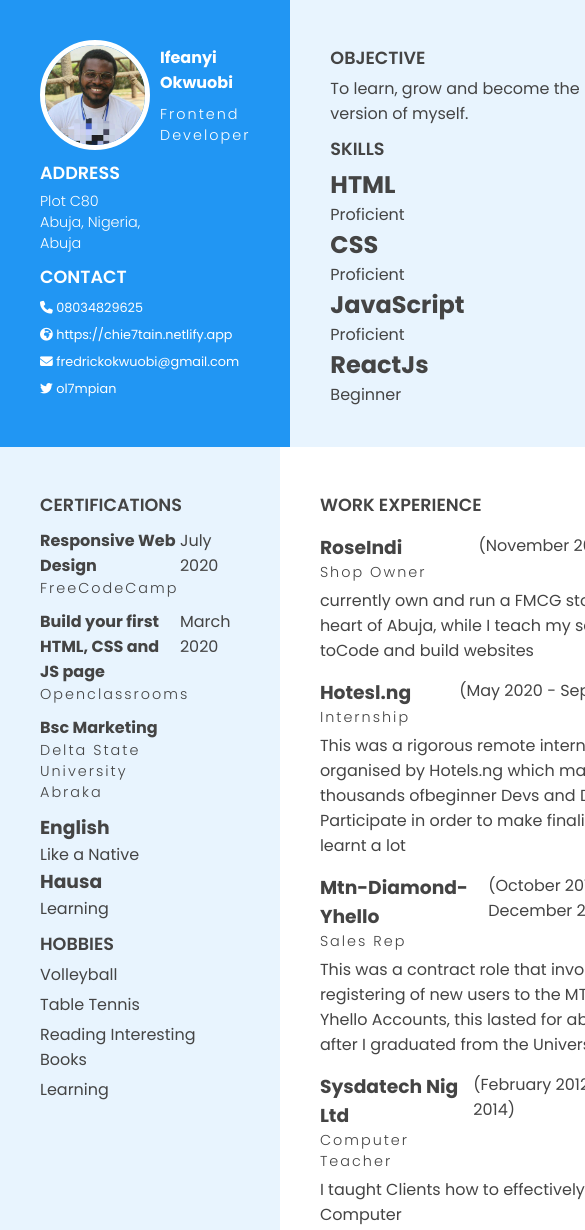
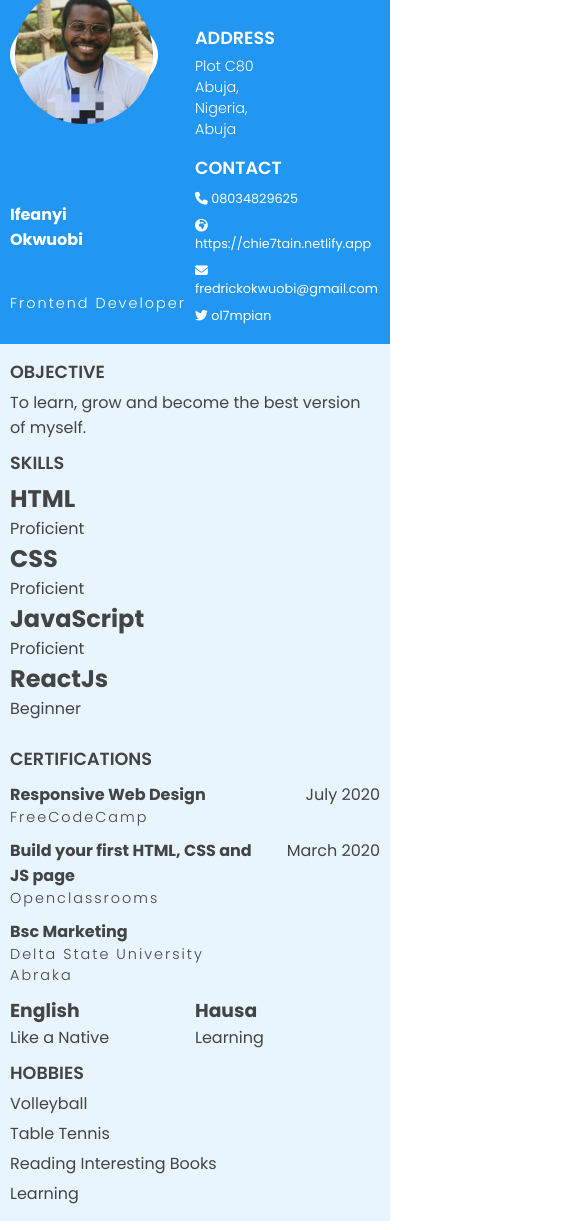
Before and after one commit to chie7tain/zur-portfolio-task, a plain HTML site: page index.html in a window 390 px wide. Shown: the top 1230 px of the page, 585 px wide, since content can reach past the window. Drawn offline with Linux system fonts and the light colour scheme.

Commit message:
complet responsive for now

```diff
--- a/index.html
+++ b/index.html
@@ -14,6 +14,9 @@
         <!-- end of fonts -->
     <!-- styles -->
     <link rel="stylesheet" href="styles.css">
+    <link rel="stylesheet" href="./responsiveStyles/desktop.css">
+    <link rel="stylesheet" href="./responsiveStyles/tablet.css">
+    <link rel="stylesheet" href="./responsiveStyles/mobile.css">
     <!-- end of styles -->
   </head>
   <body>
--- a/responsiveStyles/desktop.css
+++ b/responsiveStyles/desktop.css
@@ -0,0 +1,151 @@
+
+/* styles for user-profile-user-objective-container */
+.user-profile-user-objective-container{
+  width:100%;
+  display:grid;
+  grid-template-columns:1fr 2fr;
+  grid-template-areas: "user-profile user-objective";
+}
+/* user profile container */
+.user-profile-container{
+  background-color:var(--main-light-blue);
+  grid-area: user-profile;
+  padding: 40px;
+  color:var(--main-white);
+}
+.user-avatar-user-name-role-title-container{
+  display:flex;
+}
+.user-avatar-container{
+  margin-right: 10px;
+  display: flex;
+  align-items: center;
+  justify-content: center;
+  border:5px solid var(--main-white);
+  border-radius: 50%;
+  -webkit-border-radius: 50%;
+  -moz-border-radius: 50%;
+  -ms-border-radius: 50%;
+  -o-border-radius: 50%;
+}
+.user-avatar{
+  width:100px;
+  border-radius: inherit;
+  -webkit-border-radius: inherit;
+  -moz-border-radius: inherit;
+  -ms-border-radius: inherit;
+  -o-border-radius: inherit;
+}
+.user-name-role-title-container{
+  display: flex;
+  flex-direction: column;
+  justify-content:space-around;
+}
+.user-name-container{
+  width:50%;
+}
+.user-name{
+  font-size: 1em;
+}
+.role-title{
+  font-weight: 300;
+  font-size: .9em;
+  letter-spacing: 2px;
+}
+.user-address-container{
+  margin:10px 0;
+}
+.heading{
+  font-size: 1.1em;
+  font-weight: 600;
+  margin:5px 0;
+  text-transform: uppercase;
+}
+.user-address{
+  width: 50%;
+  font-size: .9em;
+  font-weight: 300;
+}
+.contact-details-links-container li{
+  list-style: none;
+  margin: 9px 0;
+  font-size: .8em;
+}
+.contact-item{
+  text-decoration: none;
+  color:var(--main-white);
+}
+/* ============ */
+/* user objective user skills container */
+.user-objective-user-skills-container{
+  background-color: var(--main-silver);
+  grid-area: user-objective;
+  padding:40px;
+  color:var(--main-black);
+}
+.user-objective-container{
+  margin-bottom: 10px;
+}
+.skills-container{
+  display: grid;
+  grid-template-columns: repeat(auto-fit,minmax(300px,1fr));
+}
+
+/* end of styles for user-profile-user-objective-container */
+/* =========== */
+/* cetifications-work-experience-container */
+.cetifications-work-experience-container{
+  width:100%;
+  display:grid;
+  grid-template-columns:1fr 2fr;
+  grid-template-areas: "user-certifications user-work-experience";
+}
+.certifications-languages-hobbies-container{
+  grid-area:user-certifications;
+  background-color: var(--main-silver);
+  padding: 40px;
+  color:var(--main-black);
+}
+.certification-container{
+  display: flex;
+  justify-content: space-between;
+  margin:10px 0;
+}
+.certification-heading{
+  font-size: 1em;
+}
+.certification-date-container{
+  width:30%;
+  display: flex;
+  justify-content: flex-end;
+}
+.certification-heading-organization-title-container{
+  width:70%;
+}
+.languages-container{
+  display: grid;
+  grid-template-columns: repeat(auto-fit,minmax(100px,1fr));
+  margin:10px 0;
+}
+.hobbies-container li{
+  list-style: none;
+  margin:5px 0;
+}
+.work-experience-education-projects-container{
+  grid-area:user-work-experience;
+  background-color: var(--main-white);
+  color:var(--main-black);
+  padding: 40px;
+}
+.weedp-individual-item-container{
+  margin:15px 0;
+}
+.weedp-item-container{
+  display: flex;
+  justify-content: space-between;
+  margin-bottom: 5px;
+}
+.project-link{
+  text-decoration: none;
+  color:var(--main-black);
+}
--- a/responsiveStyles/mobile.css
+++ b/responsiveStyles/mobile.css
@@ -0,0 +1,76 @@
+@media screen and (max-width:425px){
+
+  /* styles for user-profile-user-objective-container */
+  .user-profile-user-objective-container{
+    width:100%;
+    display:flex;
+    flex-direction: column;
+  }
+  /* user profile container */
+  .user-profile-container{
+    background-color:var(--main-light-blue);
+    width:100%;
+    padding: 10px;
+    color:var(--main-white);
+    display: grid;
+    grid-template-columns: 1fr 1fr;
+    grid-template-areas:
+    "user-avatar-container user-address"
+    "user-avatar-container user-contact-details";
+  }
+  .user-address-container{
+    grid-area: user-address;
+  }
+  .user-contact-details-container{
+    grid-area: user-contact-details;
+  }
+  .user-avatar-user-name-role-title-container{
+    grid-area: user-avatar-container;
+    display: grid;
+    grid-template-columns: 1fr;
+    grid-template-areas:
+     "user-avatar"
+    "user-name-role-title";
+  }
+  .user-avatar-container{
+    grid-area:user-avatar ;
+    width:80%;
+    height:90px;
+    display:flex;
+    justify-content: center;
+    align-items: center;
+  }
+  .user-avatar{
+    width:100%;
+  }
+  .user-name-role-title-container{
+    grid-area:user-name-role-title;
+  }
+    /* user objective user skills container */
+  .user-objective-user-skills-container{
+    background-color: var(--main-silver);
+    padding:10px;
+    color:var(--main-black);
+  }
+  /* cetifications-work-experience-container */
+.cetifications-work-experience-container{
+  width:100%;
+  display:flex;
+  flex-direction: column;
+  grid-template-columns:1fr 2fr;
+  grid-template-areas: "user-certifications user-work-experience";
+}
+.certifications-languages-hobbies-container{
+  padding:10px;
+}
+.work-experience-education-projects-container{
+  padding:10px;
+}
+  .weedp-item-container{
+  display: flex;
+  flex-direction: column;
+  justify-content: space-between;
+  margin-bottom: 5px;
+  font-size:.9em;
+}
+}
--- a/responsiveStyles/tablet.css
+++ b/responsiveStyles/tablet.css
@@ -0,0 +1,68 @@
+/* tablet view */
+@media screen and (min-width:426px) and (max-width:768px){
+
+  /* styles for user-profile-user-objective-container */
+  .user-profile-user-objective-container{
+    width:100%;
+    display:flex;
+    flex-direction: column;
+    /* grid-template-columns:1fr 2fr;
+    grid-template-areas: "user-profile user-objective"; */
+  }
+  /* user profile container */
+  .user-profile-container{
+    background-color:var(--main-light-blue);
+    padding: 40px;
+    color:var(--main-white);
+    display: grid;
+    grid-template-columns: 1fr 1fr;
+    /* grid-template-rows: 1fr 1fr 1fr; */
+    grid-template-areas:
+    "user-avatar-container user-address"
+    "user-avatar-container user-contact-details";
+  }
+  .user-address-container{
+    grid-area: user-address;
+  }
+  .user-contact-details-container{
+    grid-area: user-contact-details;
+  }
+  .user-avatar-user-name-role-title-container{
+    grid-area: user-avatar-container;
+    display: grid;
+    grid-template-columns: 1fr;
+    grid-template-areas:
+     "user-avatar"
+    "user-name-role-title";
+  }
+  .user-avatar-container{
+    grid-area:user-avatar ;
+    width:30%;
+    height:100px;
+    display:flex;
+    justify-content: center;
+    align-items: center;
+  }
+  .user-avatar{
+    width:100%;
+  }
+  .user-name-role-title-container{
+    grid-area:user-name-role-title;
+  }
+    /* user objective user skills container */
+  .user-objective-user-skills-container{
+    background-color: var(--main-silver);
+    /* grid-area: user-objective; */
+    padding:40px;
+    color:var(--main-black);
+  }
+  /* cetifications-work-experience-container */
+.cetifications-work-experience-container{
+  width:100%;
+  display:flex;
+  flex-direction: column;
+  grid-template-columns:1fr 2fr;
+  grid-template-areas: "user-certifications user-work-experience";
+}
+
+}
--- a/styles.css
+++ b/styles.css
@@ -14,156 +14,5 @@
   --main-transiton:all 0.2s ease-in;
 }
 
-/* styles for user-profile-user-objective-container */
-.user-profile-user-objective-container{
-  width:100%;
-  display:grid;
-  grid-template-columns:1fr 2fr;
-  grid-template-areas: "user-profile user-objective";
-}
-/* user profile container */
-.user-profile-container{
-  background-color:var(--main-light-blue);
-  grid-area: user-profile;
-  padding: 40px;
-  color:var(--main-white);
-}
-.user-avatar-user-name-role-title-container{
-  display:flex;
-}
-.user-avatar-container{
-  margin-right: 10px;
-  display: flex;
-  align-items: center;
-  justify-content: center;
-  border:5px solid var(--main-white);
-  border-radius: 50%;
-  -webkit-border-radius: 50%;
-  -moz-border-radius: 50%;
-  -ms-border-radius: 50%;
-  -o-border-radius: 50%;
-}
-.user-avatar{
-  width:100px;
-  border-radius: inherit;
-  -webkit-border-radius: inherit;
-  -moz-border-radius: inherit;
-  -ms-border-radius: inherit;
-  -o-border-radius: inherit;
-}
-.user-name-role-title-container{
-  display: flex;
-  flex-direction: column;
-  justify-content:space-around;
-}
-.user-name-container{
-  width:50%;
-}
-.user-name{
-  font-size: 1em;
-}
-.role-title{
-  font-weight: 300;
-  font-size: .9em;
-  letter-spacing: 2px;
-}
-.user-address-container{
-  margin:10px 0;
-}
-.heading{
-  font-size: 1.1em;
-  font-weight: 600;
-  margin:5px 0;
-  text-transform: uppercase;
-}
-.user-address{
-  width: 50%;
-  font-size: .9em;
-  font-weight: 300;
-}
-.contact-details-links-container li{
-  list-style: none;
-  margin: 9px 0;
-  font-size: .8em;
-}
-.contact-item{
-  text-decoration: none;
-  color:var(--main-white);
-}
-/* ============ */
-/* user objective user skills container */
-.user-objective-user-skills-container{
-  background-color: var(--main-silver);
-  grid-area: user-objective;
-  padding:40px;
-  color:var(--main-black);
-}
-.user-objective-container{
-  margin-bottom: 10px;
-}
-.skills-container{
-  display: grid;
-  grid-template-columns: repeat(auto-fit,minmax(300px,1fr));
-}
-
-/* end of styles for user-profile-user-objective-container */
-/* =========== */
-/* cetifications-work-experience-container */
-.cetifications-work-experience-container{
-  width:100%;
-  display:grid;
-  grid-template-columns:1fr 2fr;
-  grid-template-areas: "user-certifications user-work-experience";
-}
-.certifications-languages-hobbies-container{
-  grid-area:user-certifications;
-  background-color: var(--main-silver);
-  padding: 40px;
-  color:var(--main-black);
-}
-.certification-container{
-  display: flex;
-  justify-content: space-between;
-  margin:10px 0;
-}
-.certification-heading{
-  font-size: 1em;
-}
-.certification-date-container{
-  width:30%;
-  display: flex;
-  justify-content: flex-end;
-}
-.certification-heading-organization-title-container{
-  width:70%;
-}
-.languages-container{
-  display: grid;
-  grid-template-columns: repeat(auto-fit,minmax(100px,1fr));
-  margin:10px 0;
-}
-.hobbies-container li{
-  list-style: none;
-  margin:5px 0;
-}
-.work-experience-education-projects-container{
-  grid-area:user-work-experience;
-  background-color: var(--main-white);
-  color:var(--main-black);
-  padding: 40px;
-}
-.weedp-individual-item-container{
-  margin:15px 0;
-}
-.weedp-item-container{
-  display: flex;
-  justify-content: space-between;
-  margin-bottom: 5px;
-}
-.project-link{
-  text-decoration: none;
-  color:var(--main-black);
-}
-
 
 /* mobile view */
```
